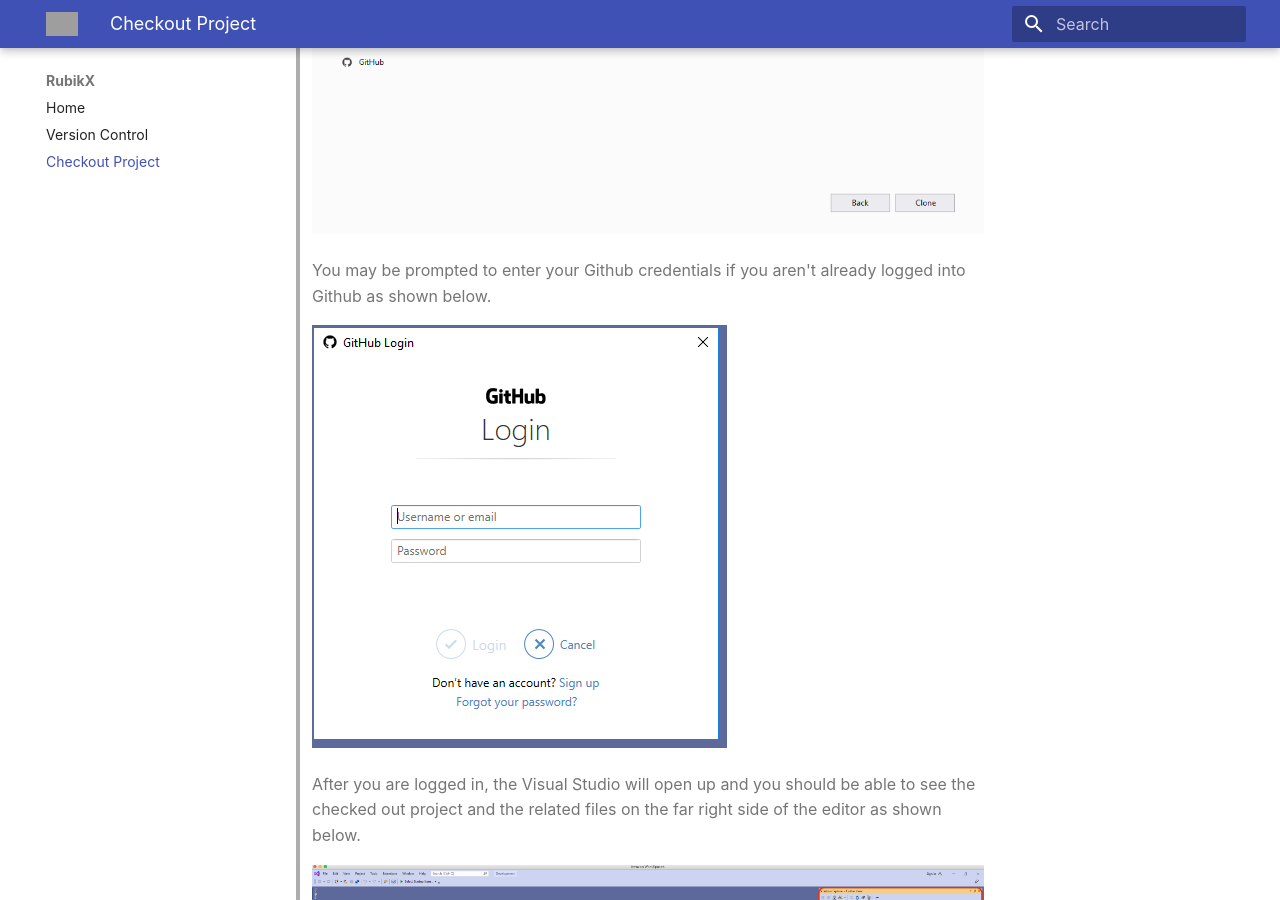
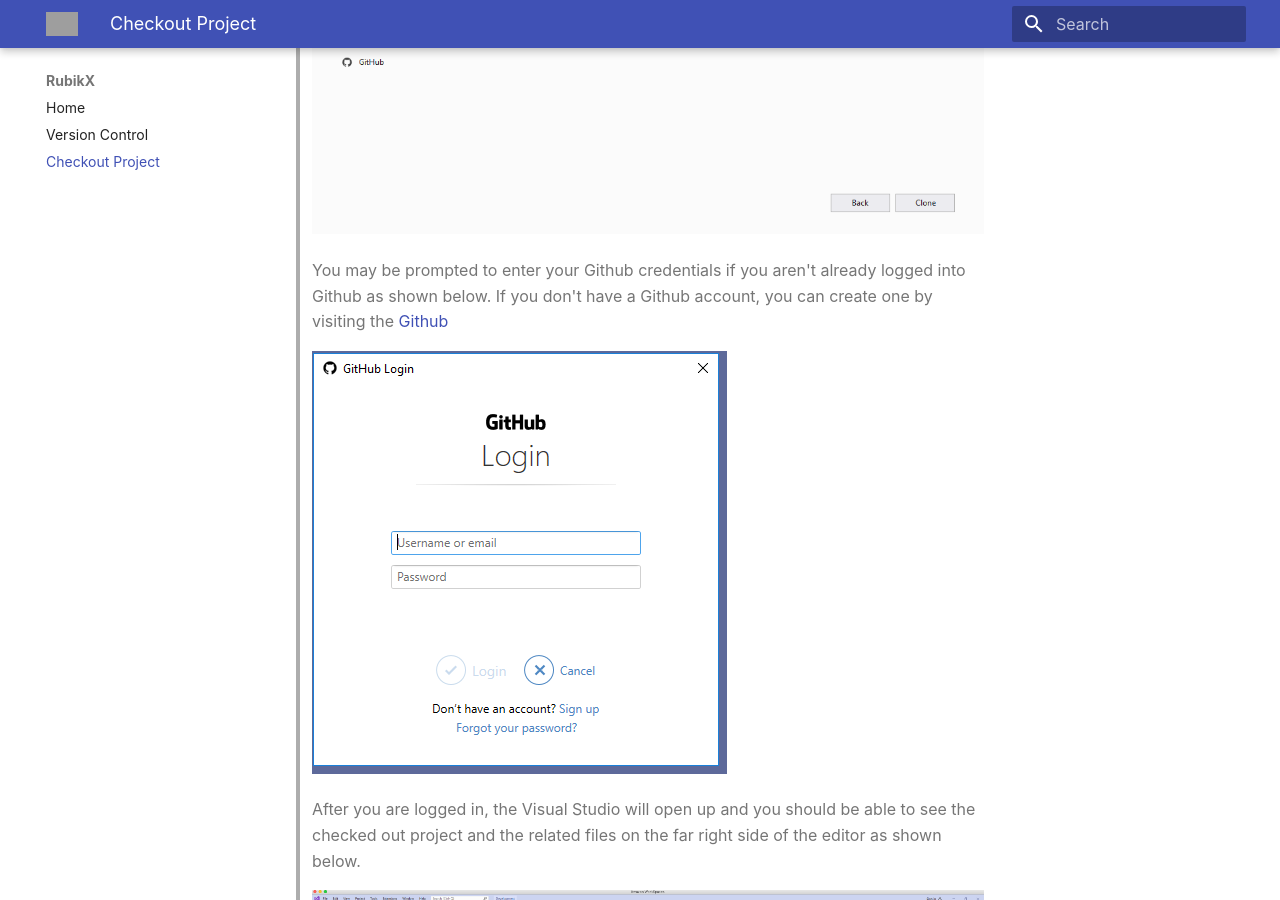
Before and after one commit to periatrubikx/mkdocs, an MkDocs documentation site: the page built from docs/checkout-project.md, in a window 1280 px wide and 900 px high, scrolled down 1119 px. Built offline with MkDocs 1.6.1 and Material for MkDocs 9.7.7, drawn with Linux system fonts in a browser that asks for light colours.

Commit message:
Initial content for mkdocs.

```diff
--- a/docs/checkout-project.md
+++ b/docs/checkout-project.md
@@ -9,7 +9,7 @@ Before you try this step, ensure you have Git installed on your local system. If
 
    > ![image](images/clone_project.png)
 
-   > You may be prompted to enter your Github credentials if you aren't already logged into Github as shown below.
+   > You may be prompted to enter your Github credentials if you aren't already logged into Github as shown below. If you don't have a Github account, you can create one by visiting the [Github](http://www.github.com)
 
    > ![image](images/github_login_prompt.png)
 
```
